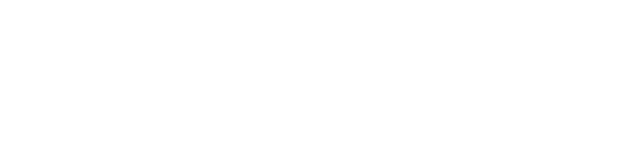
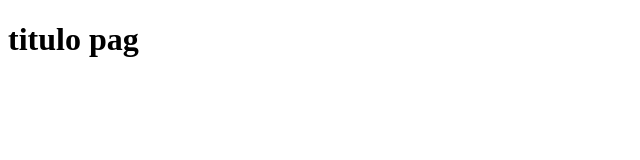
Before and after one commit to LucedioCandido/curso_git_1, a plain HTML site: page index.html in a window 1280 px wide. Shown: the whole page, without its empty margins (0-640 px from the left). Drawn offline with Linux system fonts and the light colour scheme.

Commit message:
ad titulo

```diff
--- a/index.html
+++ b/index.html
@@ -7,6 +7,6 @@
     <title>Document</title>
 </head>
 <body>
-
+    <h1>titulo pag</h1>
 </body>
 </html>
```
